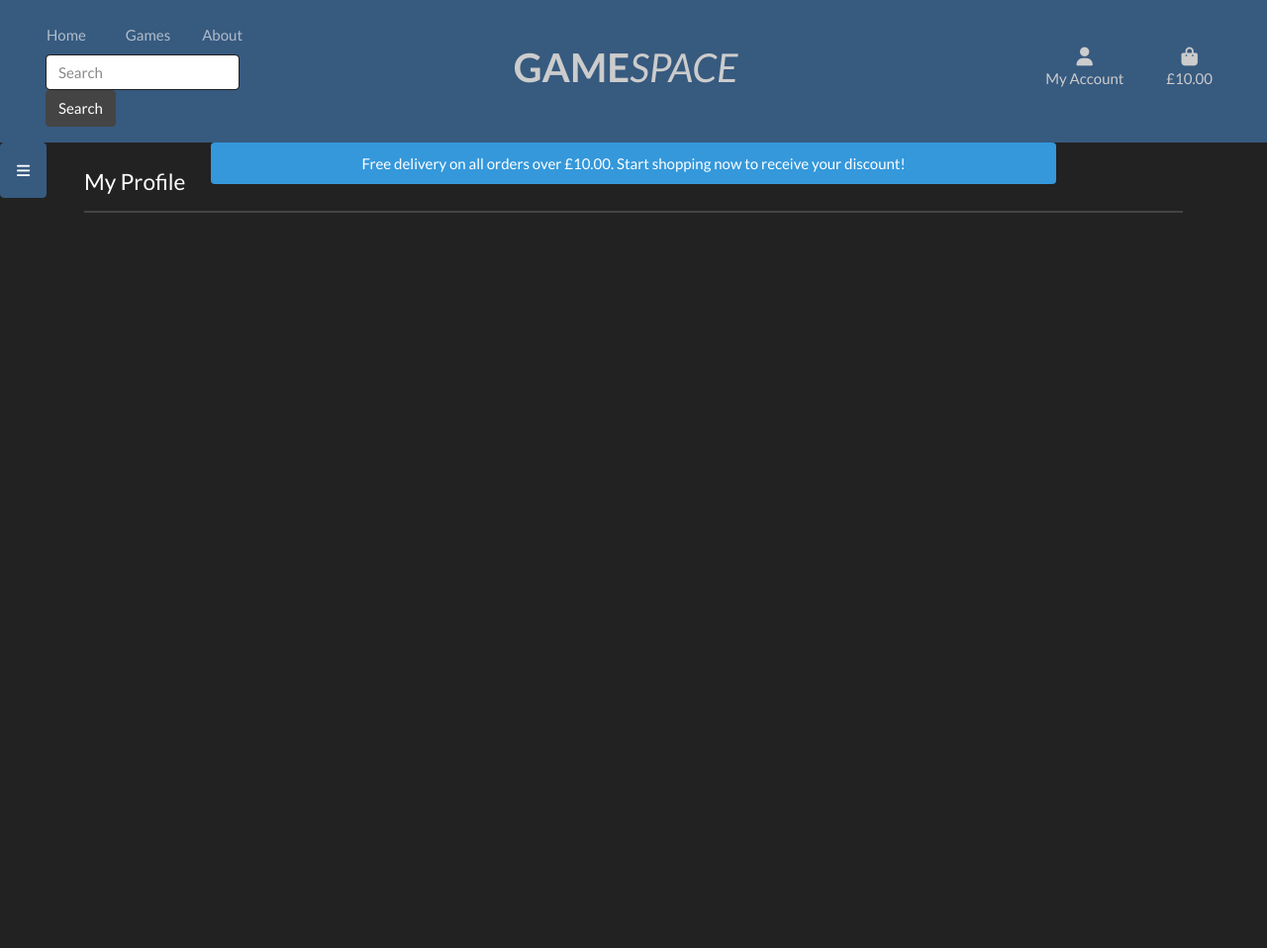
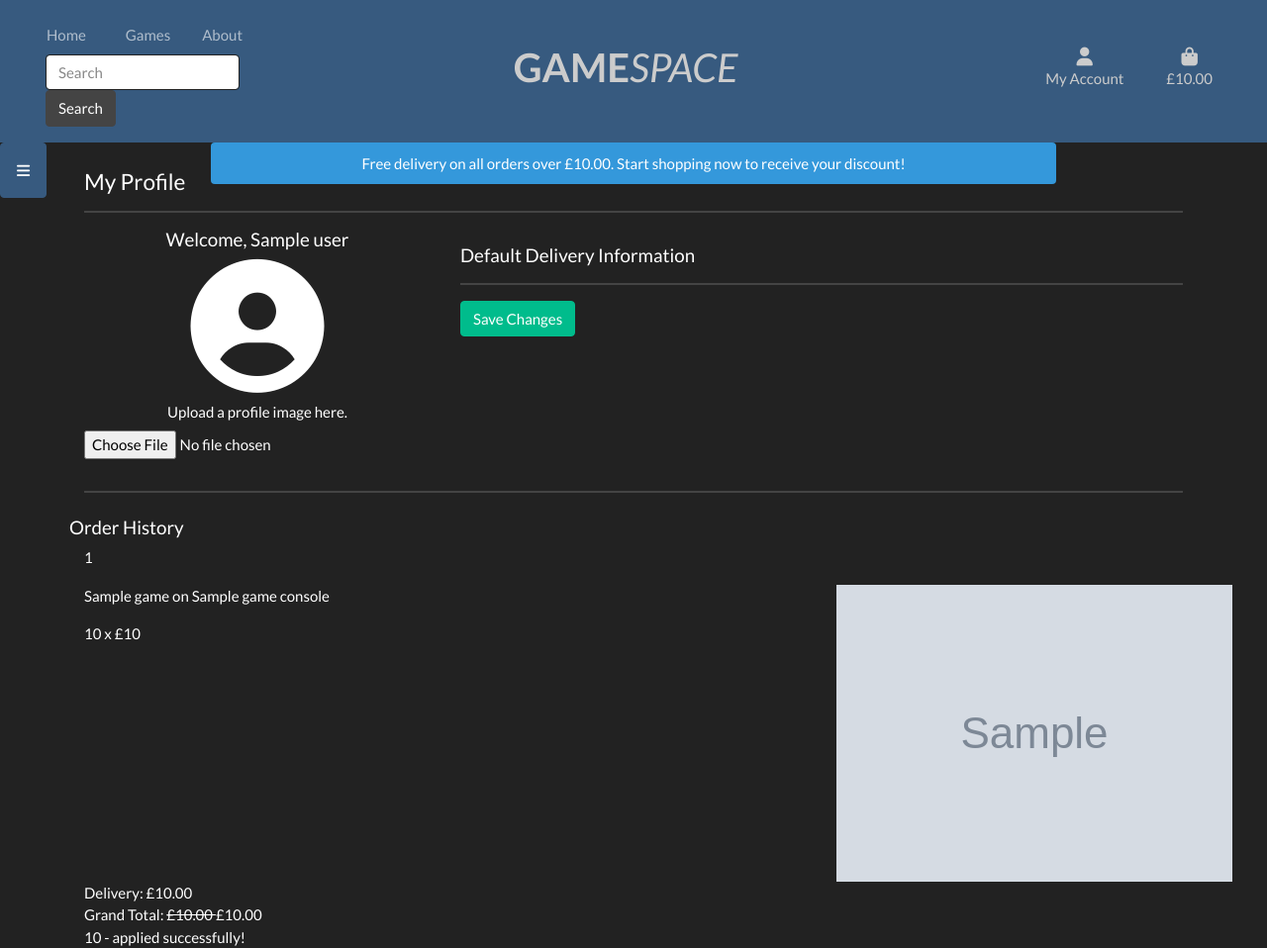
Before and after one commit to jamiebird119/game_space, a Django app: template profiles/templates/profiles/profile.html in a window 1280 px wide. Shown: the whole page at 99% size. Before the commit the page ends 215 px from the top, so only its background shows below. Run offline with Django 3.2, Linux system fonts and the light colour scheme; the template is opened without the code that fills it: most values are stand-ins (such as "Sample title", 1, 10 or a date in 2020); grey boxes marked "Sample" are stand-in pictures; parts of the project's set-up code (start-up, migrations or seed data) failed here and were passed over; some libraries are stand-ins or nearby versions.

Commit message:
Order history added to profile page and products rendered

```diff
--- a/checkout/admin.py
+++ b/checkout/admin.py
@@ -14,7 +14,7 @@
                        'delivery_cost', 'order_total', 'grand_total',
                        'original_bag', 'stripe_pid', 'original_total')
 
-    fields = ('order_number', 'date', 'full_name', 'email',
+    fields = ('order_number', 'user', 'date', 'full_name', 'email',
               'phone_number', 'country', 'postcode', 'town_or_city',
               'street_address1', 'street_address2', 'county',
               'delivery_cost', 'order_total', 'grand_total', 'original_total',
--- a/checkout/forms.py
+++ b/checkout/forms.py
@@ -2,6 +2,7 @@
 from .models import Order
 
 
+# Taken from CI Ecommerce project - edited
 class OrderForm(forms.ModelForm):
     class Meta:
         model = Order
@@ -33,6 +34,7 @@
                     placeholder = placeholders[field]
             else:
                 self.fields[field].widget.attrs['class'] = 'custom-select'
+                self.fields[field].widget.attrs['placeholder'] = False
             self.fields[field].widget.attrs['placeholder'] = placeholder
             self.fields[field].label = False
             self.fields[field].widget.attrs['class'] = 'form-control'
--- a/checkout/models.py
+++ b/checkout/models.py
@@ -63,7 +63,7 @@
             else:
                 self.order_total += item.lineitem_total
 
-        if self.delivery_cost < settings.FREE_DELIVERY_THRESHOLD:
+        if self.order_total < settings.FREE_DELIVERY_THRESHOLD:
             self.delivery_cost = self.original_total * \
                 settings.STANDARD_DELIVERY_PERCENTAGE/100
         else:
--- a/checkout/static/checkout/css/checkout.css
+++ b/checkout/static/checkout/css/checkout.css
@@ -38,12 +38,14 @@
     border: 1px solid #fff;
 }
 
-select, select option {
+ select, select option {
     color: #444;
 }
-select:invalid, select option[value=""] {
+ select:invalid, select option[value=""] {
     color : #888 !important;
 }
+
+
 
 /* Loading overlay taken from CI Ecommerce project*/
 #loading-overlay {
--- a/checkout/templates/checkout/checkout.html
+++ b/checkout/templates/checkout/checkout.html
@@ -82,7 +82,7 @@
 <div class="loading-overlay" id="loading-overlay">
     <h1 class="text-light logo-font loading-spinner">
         <span class="icon">
-            <i class="fas fa-spinner fa-spin fa-pulse"></i>
+            <i class="fas fa-spinner fa-spin fa-pulse fa-x3"></i>
         </span>
     </h1>
 </div>
@@ -92,5 +92,6 @@
 {{ load.super }}
 {{ stripe_public_key |json_script:"id_stripe_public_key" }}
 {{ client_secret |json_script:"id_client_secret" }}
-<script src="{% static 'checkout/js/stripe_elements.js' %}"></script>
+<script src="{% static 'checkout/js/stripe_elements.js' %}" type="text/javascript"></script>
+<script src="{% static 'checkout/js/country_field.js' %}" type="text/javascript"></script>
 {% endblock %}
--- a/checkout/templates/checkout/checkout_success.html
+++ b/checkout/templates/checkout/checkout_success.html
@@ -14,6 +14,9 @@
       <p> Your Order is below. A confirmation email will be sent to <strong>{{ order.email }}.</strong></p>
     </div>
   </div>
+  {% if from_profile %}
+  <a href="{% url 'profile' %}" class="btn btn-info"> Back to Profile View</a>
+  {% endif %}
   <div class="row">
     <div class="col-12 col-lg-7">
       <div class="order-confirmation-wrapper p-2 border">
--- a/game_space/settings.py
+++ b/game_space/settings.py
@@ -164,7 +164,7 @@
 EMAIL_HOST = 'smtp@gmail.com'
 EMAIL_HOST_USER = os.environ.get('EMAIL_HOST_USER')
 EMAIL_HOST_PASS = os.environ.get('EMAIL_HOST_PASS')
-DEFAULT_FROM_EMAIL =  os.environ.get('EMAIL_HOST_USER')
+DEFAULT_FROM_EMAIL = os.environ.get('EMAIL_HOST_USER')
 ACCOUNT_AUTHENIFICATION_METHOD = 'username_email'
 ACCOUNT_EMAIL_REQUIRED = True
 ACCOUNT_EMAIL_VERIFICATION = 'mandatory'
--- a/profiles/models.py
+++ b/profiles/models.py
@@ -6,15 +6,16 @@
 from django.dispatch import receiver
 
 
+# Taken from CI Ecommerce project - edited
 class UserProfile(models.Model):
     user = models.OneToOneField(User, on_delete=models.CASCADE)
     user_image = models.ImageField(blank=True)
-    full_name = models.CharField(max_length=50, null=False, blank=False)
+    default_full_name = models.CharField(max_length=50, blank=True, default="")
     default_email = models.EmailField(max_length=254, blank=True)
     default_phone_number = models.CharField(
         max_length=20, blank=True)
     default_country = CountryField(
-        blank_label="Country *", null=True, blank=True)
+        blank_label="Country", null=True, blank=True)
     default_postcode = models.CharField(max_length=20, blank=True)
     default_town_or_city = models.CharField(
         max_length=40, blank=True)
--- a/profiles/static/profiles/css/profiles.css
+++ b/profiles/static/profiles/css/profiles.css
@@ -25,3 +25,14 @@
 .checkboxinput {
     padding:0;
 }
+
+select, select option {
+    color: #444;
+}
+select:invalid, select option[value=""] {
+    color : #aab7c4 !important;
+}
+
+.profile-update-form input::placeholder {
+    color: #aab7c4;
+}
--- /dev/null
+++ b/profiles/static/profiles/js/country_field.js
@@ -0,0 +1,12 @@
+let countrySelected = $("#id_default_country").val();
+if (!countrySelected) {
+  $("#id_default_country").css("color", "#adb5bd");
+}
+$("#id_default_country").change(function () {
+  countrySelected = $(this).val();
+  if (!countrySelected) {
+    $(this).css("color", "#adb5bd");
+  } else {
+    $(this).css("color", "#444");
+  }
+});
--- a/profiles/templates/profiles/profile.html
+++ b/profiles/templates/profiles/profile.html
@@ -13,7 +13,71 @@
 			<hr>
 		</div>
 	</div>
+	<div class="row">
+		<!--  Some parts taken from CI Ecommerce project - edited -->
+		<div class="col-12 col-md-4 text-center">
+			<h5 class="mb-2"> Welcome, {{ profile.user }}</h5>
+			{% if profile.user_image %}
+			<div class="profile-image-container">
+				<img src="{% media filename='profile.user_image' }"/>
+            </div>
+            {% else %}
+            <div class="placeholder-image my-2"><i class="fas fa-user-circle fa-9x"></i></div>
+			<div class="form-group mt-2">
+				<label for="exampleInputFile">Upload a profile image here. </label>
+				<input type="file" class="form-control-file" id="exampleInputFile" aria-describedby="fileHelp">
+            </div>
+				{% endif %}
 
+			</div>
+			<div class="col-12 col-md-8">
+				<h5 class="my-3"> Default Delivery Information </h5>
+				<hr>
+				<form class="profile-update-form">
+					{% csrf_token %}
+					{% for fields in form %}
+					<div class="form-group">
+						{{ fields }}
+					</div>
+					{% endfor %}
+					<button type="submit" class="btn btn-success"> Save Changes </button>
+				</form>
+			</div>
+
+		</div>
+		<hr>
+		<div class="row">
+			<h5 class="my-2"> Order History</h5>
+			{% for order in orders %}
+			<div class="col-12">
+				<p> {{order.order_number| truncatechars:6 }}<i class="fa fas-arrow-down"></i> </p>
+				<div class="row order-details">
+					{% for item in order.lineitems.all %}
+
+					<div class="col-12 col-md-8">
+						<p>{{item.game.name}} on {{ item.game_console.friendly_name }}</p>
+						<p>{{ item.quantity }} x £{{item.game.price}} </p>
+					</div>
+					<div class="col-12 col-md-4">
+						<img src="{{ item.game.image.url }}"/>
+					</div>
+
+						{% endfor %}
+						<div class="col-12">
+							{% if order.discount %}
+                            Delivery: £{{ order.delivery_cost|floatformat:2}}<br>
+							Grand Total: <del> £{{ grand_total|floatformat:2 }} </del>
+							£{{ discount_total|floatformat:2 }}</h5>
+							<br> {{ discount }} - applied successfully!
+                            {% else %}
+                            Delivery: £{{ order.delivery_cost|floatformat:2}}<br>
+                            Grand Total: £{{ grand_total|floatformat:2 }}
+                            {% endif %}
+						</div>
+						</div>
+					</div>
+					{% endfor %}
+				</div>
 			</div>
 			<!-- Taken from CI Ecommerce project -->
 
@@ -21,4 +85,5 @@
 
 			{% block postloadjs %}
 			{{ load.super }}
+			<script src="{% static 'profiles/js/country_field.js' %}" type="text/javascript"></script>
 			{% endblock %}
--- a/profiles/urls.py
+++ b/profiles/urls.py
@@ -4,4 +4,5 @@
 
 urlpatterns = [
     path('profile/', views.profile, name="profile"),
+    path('order_history/<order_number>', views.order_history, name='order_history')
 ]
```
Also changed, not shown: checkout/static/checkout/js/country_field.js (added, +12 -0 lines), profiles/forms.py (added, +41 -0 lines), profiles/views.py (+25 -1 lines), profiles/migrations/0003_auto_20201026_1532.py (added), profiles/migrations/0004_auto_20201026_1533.py (added). Lines whose indentation alone changed are shown as unchanged.
